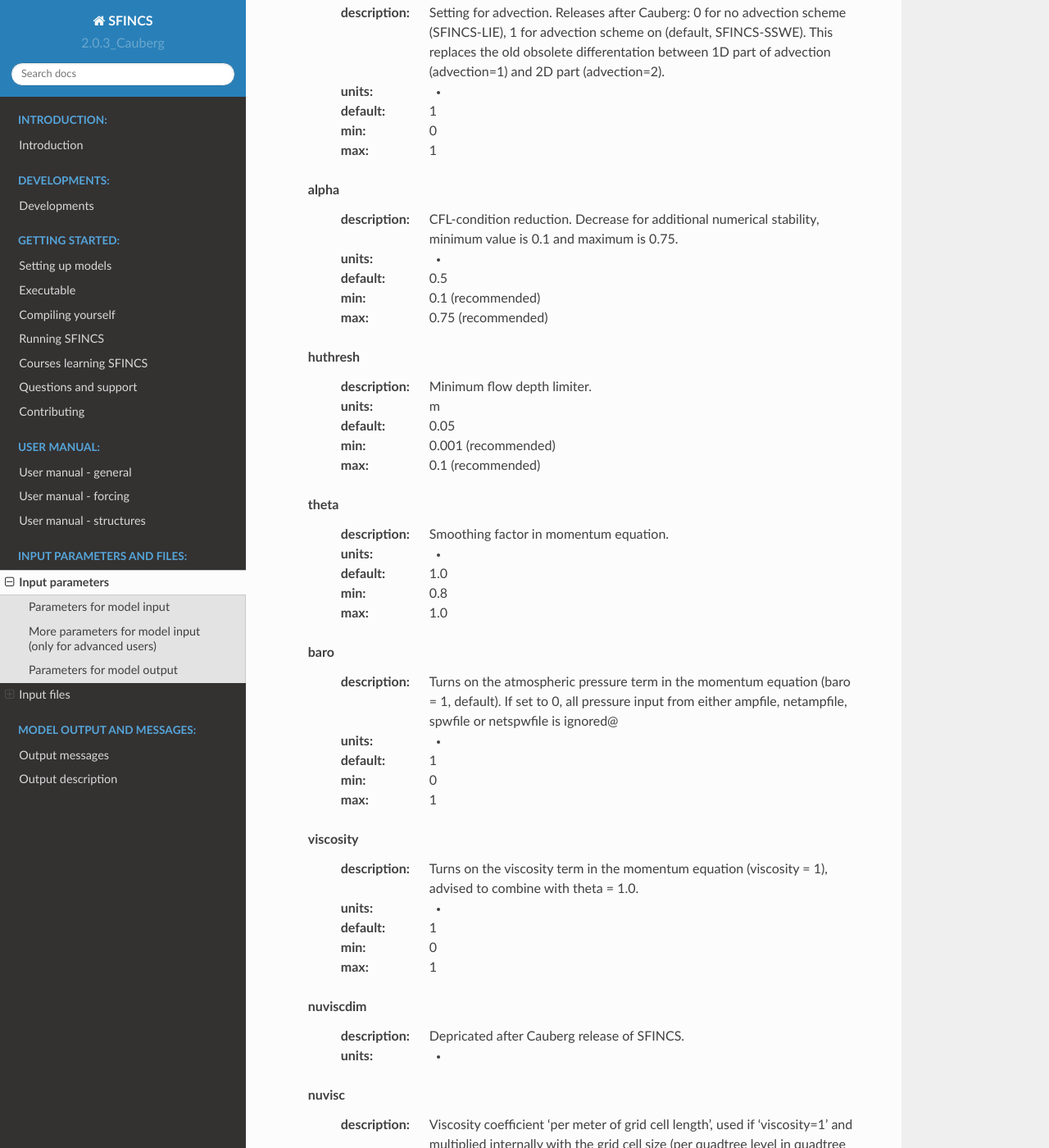
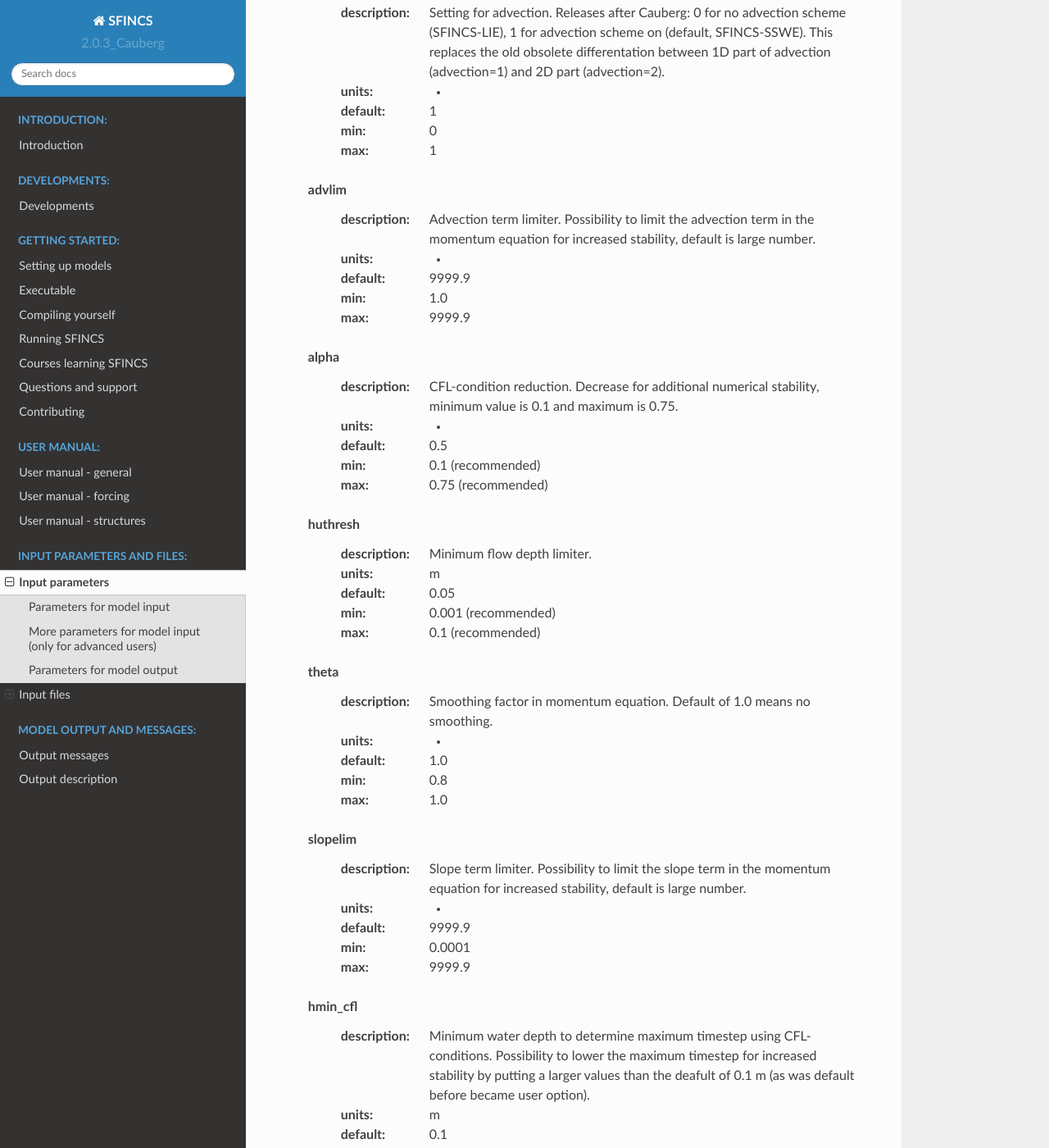
Before and after one commit to Deltares/SFINCS, a Sphinx documentation site: the page built from docs/parameters.rst, in a window 1280 px wide and 1400 px high, scrolled down 1700 px. Shown: the whole window at 82% size. Built offline with Sphinx 7.4.7 and the Read the Docs theme 2.0.0, drawn with Linux system fonts in a browser that asks for light colours.

Commit message:
- Add slopelim, advlim and hmin_cfl to docs

```diff
--- a/docs/input.rst
+++ b/docs/input.rst
@@ -688,6 +688,8 @@ For binary or ascii files the output will be written to separate files, of which
 Numerical parameters
 ^^^^^
 
+For more options, see the tab 'Input parameters'.
+
 **huthresh**
 
 'huthresh' is the flow depth limiter in SFINCS, by default set to 0.05 meters, controlling what minimal water depth should be exceeded to call a cell wet, and start calculating fluxes.
--- a/docs/output.rst
+++ b/docs/output.rst
@@ -127,9 +127,9 @@ This means that a too large water depth has occured somewhere in the domain, ind
 
 Possible problems can be:
 
-* The provided elevation file has very rapid changes in elevation, that locally lead to large water level gradients and fluxes. Possible solution: locally smooth the elevation data and provide this as a new depfile
+* The provided elevation file has very rapid changes in elevation, that locally lead to large water level gradients and fluxes. Possible solution: locally smooth the elevation data and provide this as a new depfile.
 
-* In general the internal timesteps of SFINCS might be too large. Possible solution: reduce timesteps by supplying a lower value of alpha (e.g. 0.5) or set a low enough value of 'dtmax'.
+* In general the internal timesteps of SFINCS might be too large. Possible solution: reduce timesteps by supplying a lower value of alpha (e.g. 0.5), set a higher value for 'hmin_cfl' or set a low enough value of 'dtmax'.
 
 * Sometimes a simulation might contain too large water depths are start in too deep water. This can potentially create problems as SFINCS is intented as a shallow water model.
 
@@ -139,6 +139,7 @@ Possible problems can be:
 
 * **Tip to check your model**: specify netcdf output and load in the sfincs_map.nc file (e.g. Quickplot, Panoply, Matlab, Python) and have a look at the variables 'zb' and 'msk'. Then you can see how SFINCS has interpreted the prodivided depfile and mskfile. Does map plots of these variables look weird? Probably something in your input file is not entirely correct!
 
+* When more stability is needed still, have a look at the input parameter options of 'slopelim', 'advlim' or 'hmin_dt'.
 
 Besides model instabilities, other recurring problems might be:
 
--- a/docs/parameters.rst
+++ b/docs/parameters.rst
@@ -54,6 +54,12 @@ Parameters for model input
 	  :default:		1
 	  :min:			0
 	  :max:			1
+	advlim
+	  :description:		Advection term limiter. Possibility to limit the advection term in the momentum equation for increased stability, default is large number.
+	  :units:		-
+	  :default:		9999.9
+	  :min:			1.0
+	  :max:			9999.9
 	alpha
 	  :description:		CFL-condition reduction. Decrease for additional numerical stability, minimum value is 0.1 and maximum is 0.75.
 	  :units:		-
@@ -67,11 +73,23 @@ Parameters for model input
 	  :min:			0.001 (recommended)
 	  :max:			0.1 (recommended)
 	theta
-	  :description:		Smoothing factor in momentum equation.
+	  :description:		Smoothing factor in momentum equation. Default of 1.0 means no smoothing.
 	  :units:		-
 	  :default:		1.0
 	  :min:			0.8
 	  :max:			1.0
+	slopelim
+	  :description:		Slope term limiter. Possibility to limit the slope term in the momentum equation for increased stability, default is large number.
+	  :units:		-
+	  :default:		9999.9
+	  :min:			0.0001
+	  :max:			9999.9
+	hmin_cfl
+	  :description:		Minimum water depth to determine maximum timestep using CFL-conditions. Possibility to lower the maximum timestep for increased stability by putting a larger values than the deafult of 0.1 m (as was default before became user option).
+	  :units:		m
+	  :default:		0.1
+	  :min:			0.0001
+	  :max:			9999.9
 	baro
 	  :description:		Turns on the atmospheric pressure term in the momentum equation (baro = 1, default). If set to 0, all pressure input from either ampfile, netampfile, spwfile or netspwfile is ignored@
 	  :units:		-
```
Also changed, not shown: other parts of docs/input.rst (+2 -2 lines).
